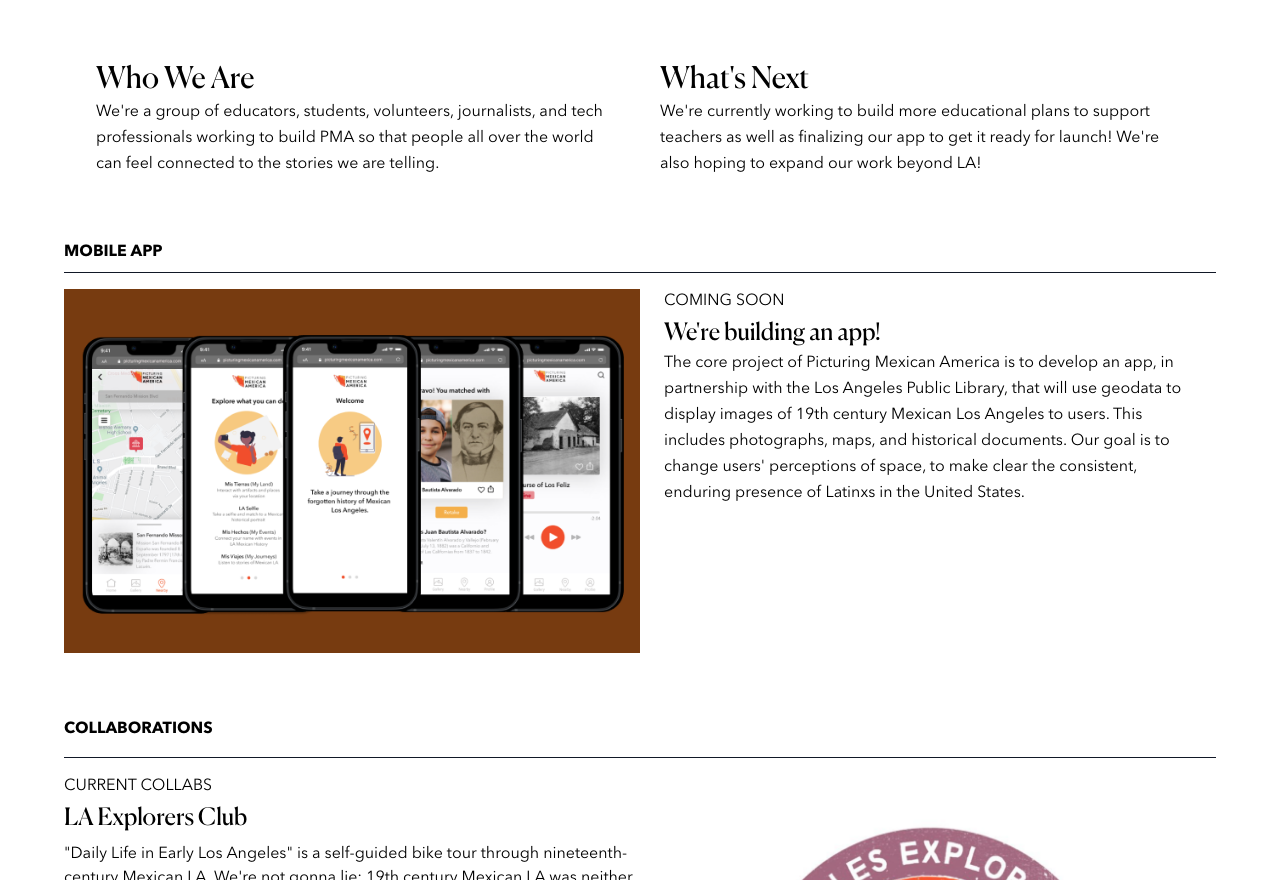
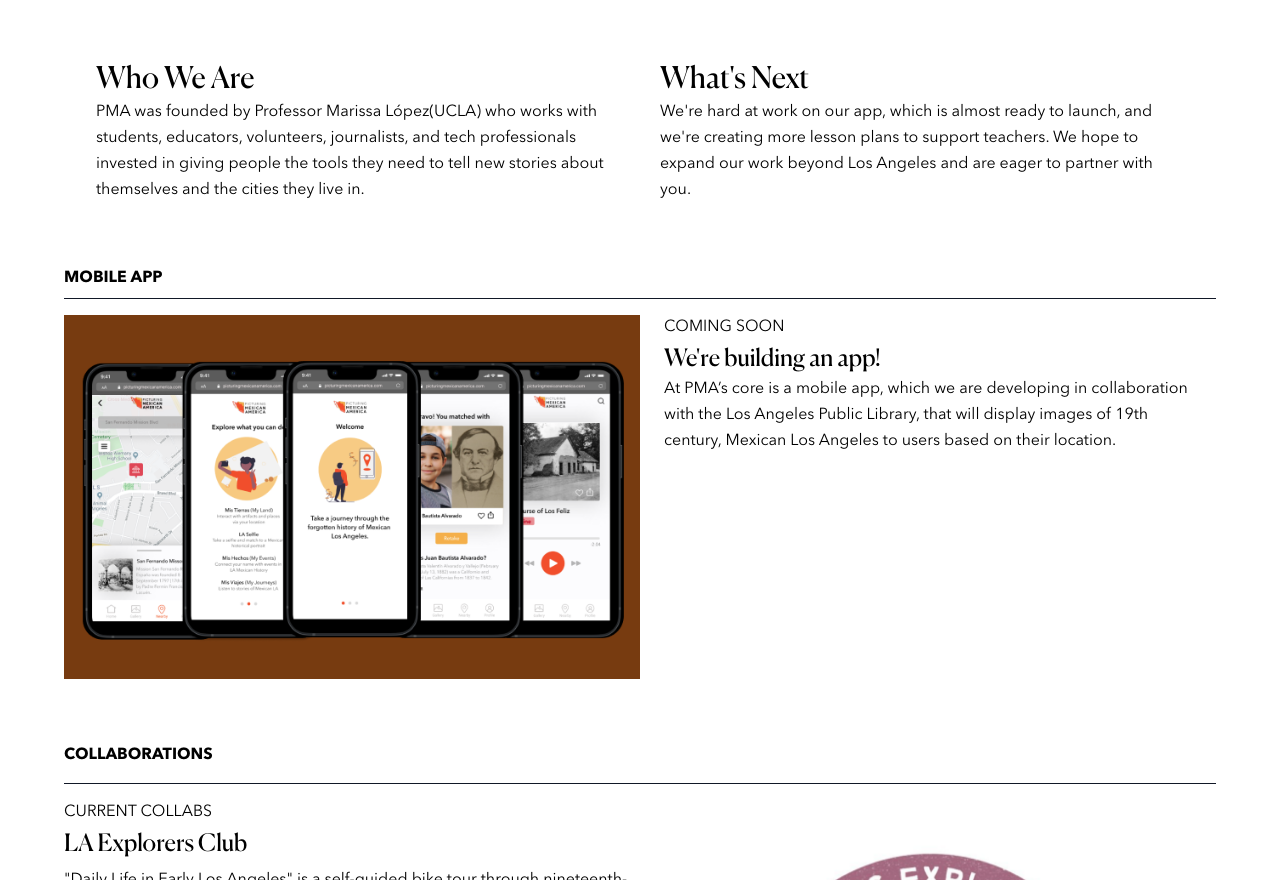
Before and after one commit to classjek/pma-website, a React (Create React App) app: page /about in a window 1280 px wide. Shown: the part 836-1716 px from the top of the page. Built offline with nearby package versions, Linux system fonts and the light colour scheme; no server answers.

Commit message:
About cosmetic changes

```diff
--- a/src/components/pages/About.js
+++ b/src/components/pages/About.js
@@ -9,7 +9,7 @@ const About = () => {
           </h1>
         <div className='mt-8'>
           <p1 className='text-s'>
-              Picturing Mexican America is a cluster of digital humanities projects designed and run by Professor Marissa L0pez of UCLA. We are
+              Picturing Mexican America is a cluster of digital humanities projects designed and run by Professor Marissa López of UCLA. We are
               committed to illuminating the long, Mexican history of Los Angeles that's been systemically erased through centuries of white, cultural
               supremacy. At PMA's core is a mobile app in current development being built in collaboration with the Los Angeles Public Library, that will
               display image of 19th century, Mexican Los Angeles to users based on their location. PMA is a research and teaching hub open to partnerships
@@ -24,16 +24,16 @@ const About = () => {
         <div>
             <h1 className='font-canela text-3xl'>Who We Are</h1>
             <p1 className='font-avenir'>
-                We're a group of educators, students, volunteers, journalists, and tech professionals
-                working to build PMA so that people all over the world can feel connected to the stories
-                we are telling.
+                PMA was founded by Professor Marissa López(UCLA) who works with students, educators, volunteers, journalists,
+                and tech professionals invested in giving people the tools they need to tell new stories about
+                themselves and the cities they live in.
             </p1>
         </div>
         <div>
             <h1 className='font-canela text-3xl'>What's Next</h1>
             <p1 className='font-avenir'>
-                We're currently working to build more educational plans to support teachers as well as finalizing
-                our app to get it ready for launch! We're also hoping to expand our work beyond LA!
+                We're hard at work on our app, which is almost ready to launch, and we're creating more lesson plans
+                 to support teachers. We hope to expand our work beyond Los Angeles and are eager to partner with you.
             </p1>
         </div>
       </div>
@@ -48,10 +48,8 @@ const About = () => {
                 <h2 className='font-avenir mb-1'>COMING SOON</h2>
                 <h1 className='font-canela text-2xl'>We're building an app!</h1>
                 <p1 className='mt-4 font-avenir'>
-                    The core project of Picturing Mexican America is to develop an app, in partnership with the Los Angeles
-                    Public Library, that will use geodata to display images of 19th century Mexican Los Angeles to users.
-                    This includes photographs, maps, and historical documents. Our goal is to change users' perceptions
-                    of space, to make clear the consistent, enduring presence of Latinxs in the United States.
+                  At PMA’s core is a mobile app, which we are developing in collaboration with the Los Angeles Public Library,
+                   that will display images of 19th century, Mexican Los Angeles to users based on their location.
                 </p1>
             </div>
         </div>
```
